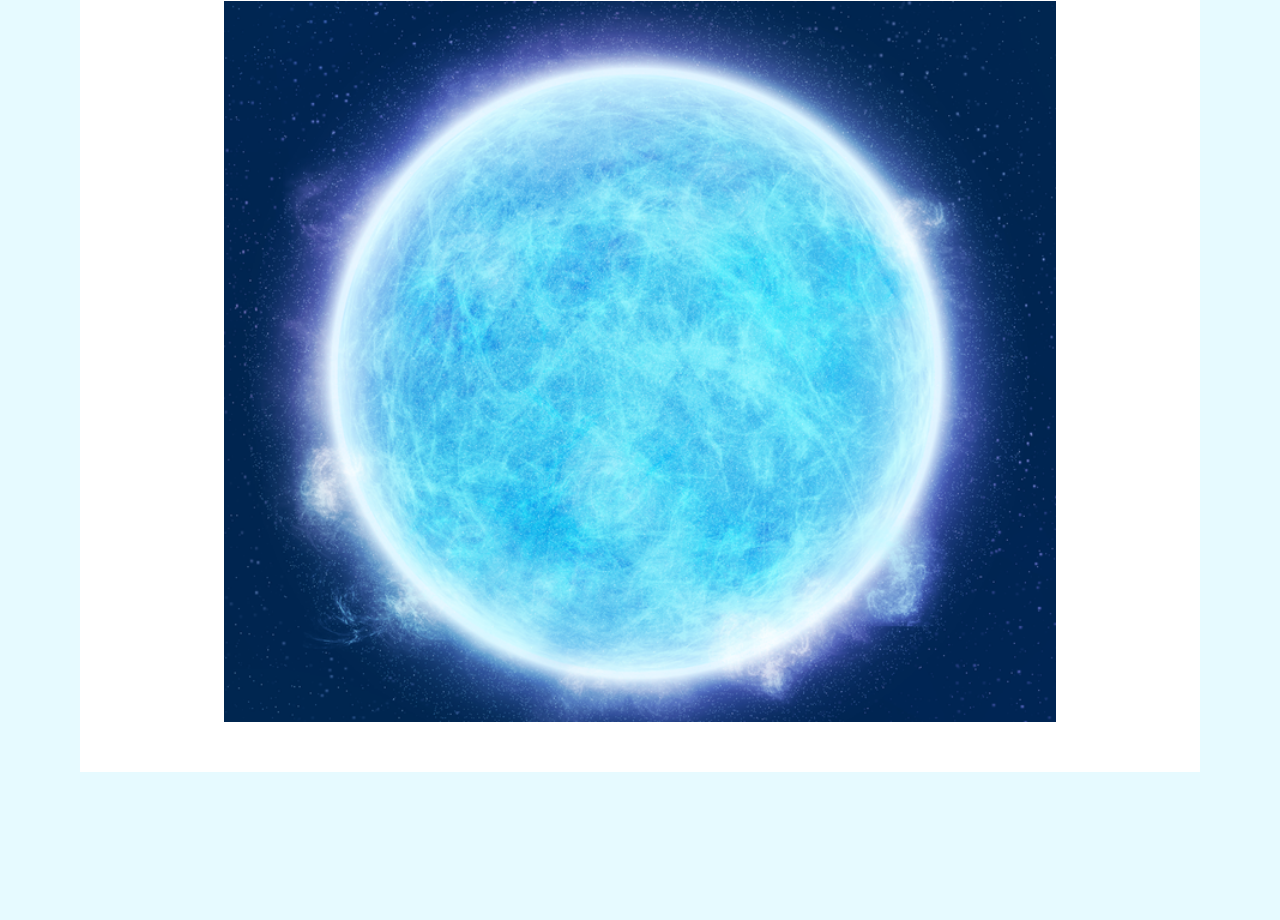
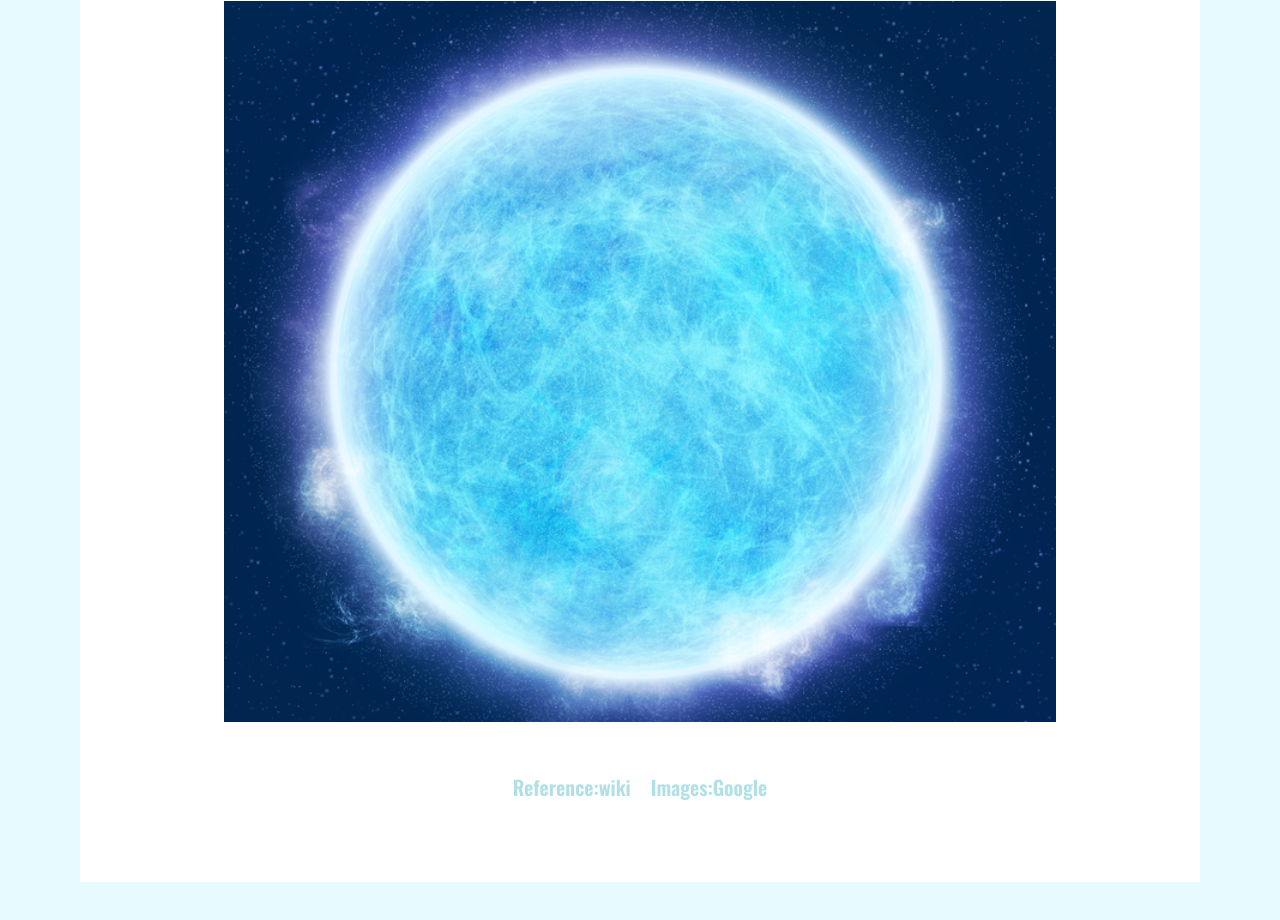
Before and after one commit to sadaf30/sadweb2, a plain HTML site: page index.html in a window 1280 px wide. Shown: the part 828-1748 px from the top of the page. Before the commit the page ends 1680 px from the top, so only its background shows below. Drawn offline with nearby package versions, Linux system fonts and the light colour scheme; a web font is replaced by a local one.

Commit message:
addition

```diff
--- a/css/style.css
+++ b/css/style.css
@@ -79,6 +79,7 @@ nav a:hover{
 	}
 .ref{
 		color: powderblue;
+		padding: 40px;
 	}
 
 
--- a/index.html
+++ b/index.html
@@ -21,6 +21,7 @@
 		<h2>White Dwarf</h2>
 		<p>A white dwarf is what stars like the Sun become after they have exhausted their nuclear fuel. Near the end of its nuclear burning stage, this type of star expels most of its outer material, creating a planetary nebula. Only the hot core of the star remains.If a red giant has insufficient mass to generate the core temperatures, around 1 billion K, required to fuse carbon, an inert mass of carbon and oxygen will build up at its center. After such a star sheds its outer layers and forms a planetary nebula, it will leave behind a core, which is the remnant white dwarf.</p>
 		<img src="img/dwarf.png" class="img-50">
+		<footer class="ref">Reference:wiki&nbsp&nbsp&nbsp&nbspImages:Google</footer>
 
 	</div>
 	<!--  close main content -->
```
